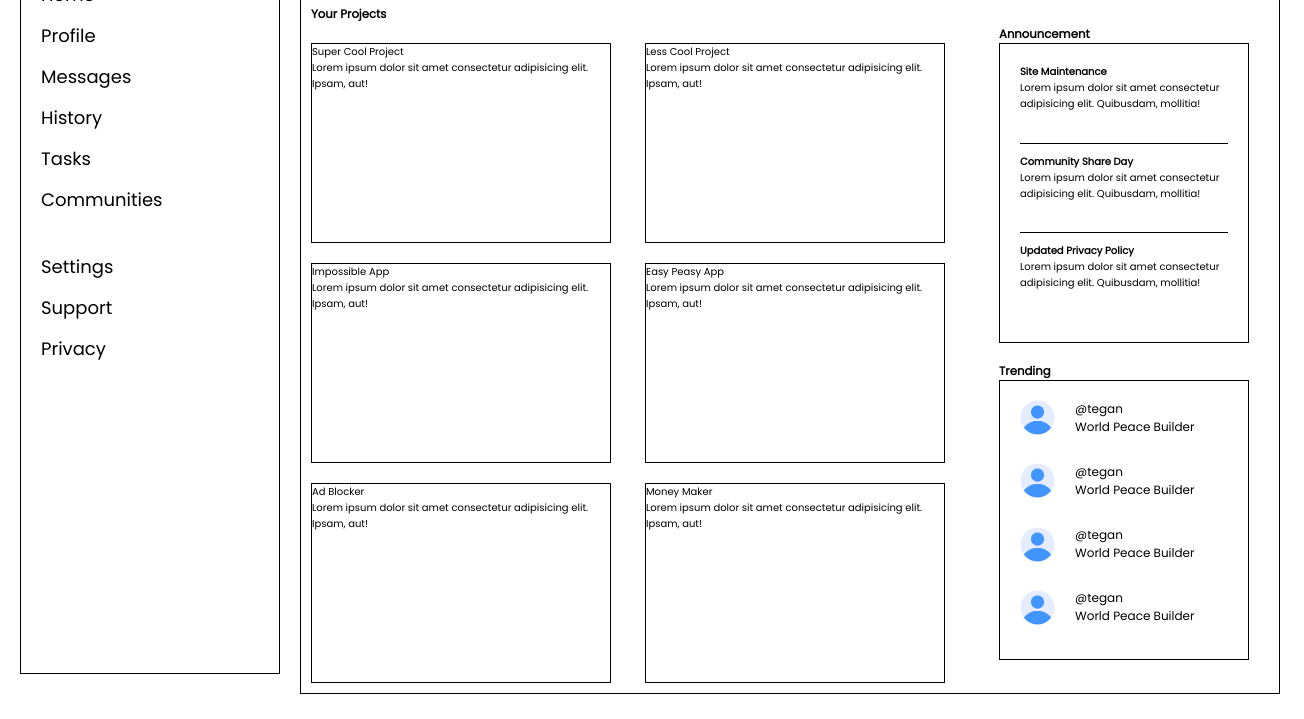
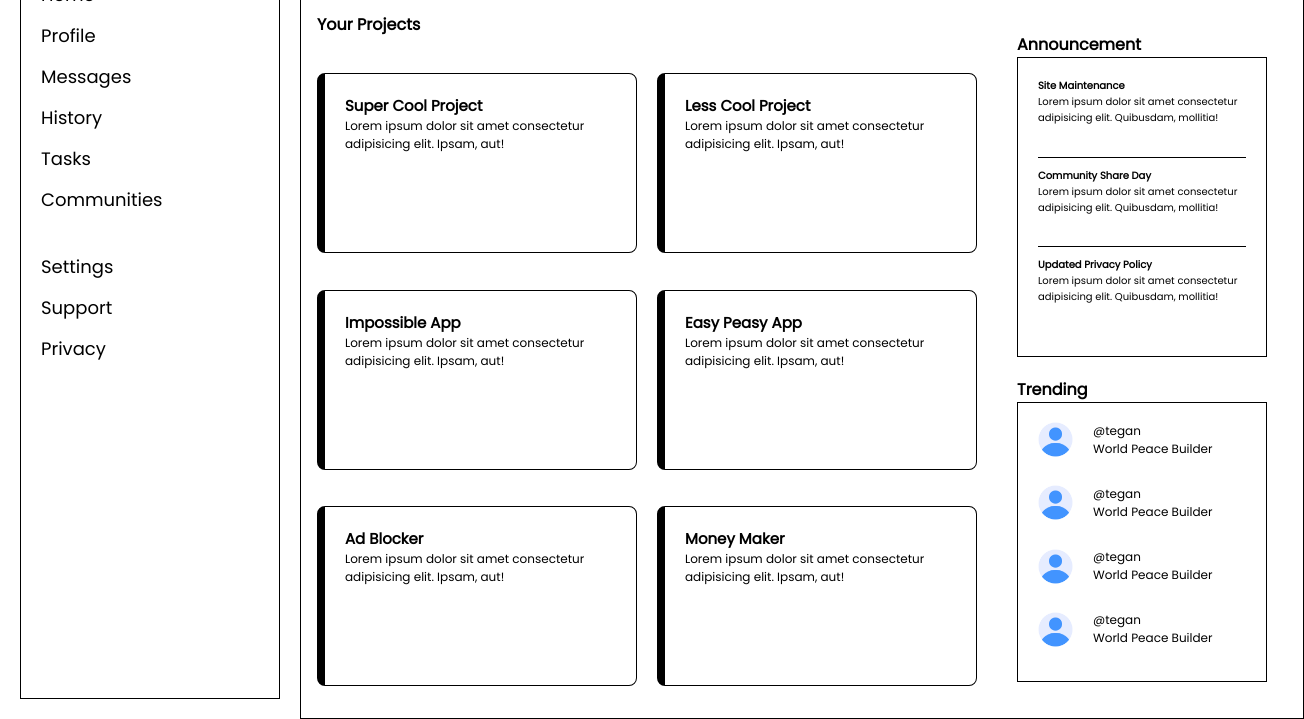
Before and after one commit to abhijeet3001/odin-admin-dashboard, a plain HTML site: page index.html in a window 1280 px wide. Shown: the part 135-854 px from the top of the page, 1304 px wide, since content can reach past the window. Before the commit the page ends 829 px from the top, so only its background shows below. Drawn offline with Linux system fonts and the light colour scheme.

Commit message:
Style Card

```diff
--- a/style.css
+++ b/style.css
@@ -89,8 +89,11 @@ body {
 .main-content {
   display: grid;
   grid-template-columns: 1fr auto;
-  padding: 1rem;
+  padding: 1.6rem;
   gap: 2rem;
+}
+.main-content h3{
+  font-size: 1.6rem;
 }
 .projects {
   display: grid;
@@ -100,10 +103,18 @@ body {
 .projects h3 {
   grid-column: 1/-1;
 }
-.card {
-  height: 200px;
-  width: 300px;
+.projects > .card {
+  height: 180px;
+  width: 320px;
   border: 1px solid #000;
+  font-size: 1.2rem;
+  padding: 2rem;
+  border-left: 8px solid #000;
+  border-radius: 8px;
+}
+.projects > .card p:first-child {
+  font-weight: bold;
+  font-size: 1.5rem;
 }
 .featured-sidebar > div {
   margin: 2rem;
@@ -113,6 +124,7 @@ body {
   height: 300px;
   width: 250px;
   padding: 2rem;
+  border: 1px solid #000;
 }
 .announcement div:nth-child(n + 2) {
   padding-top: 1rem;
@@ -121,7 +133,7 @@ body {
 .announcement > .card-item p:first-child {
   font-weight: bold;
 }
-.trending.card{
+.trending.card {
   height: 280px;
   padding-top: 5px;
 }
@@ -132,7 +144,7 @@ body {
   gap: 20px;
   font-size: 1.2rem;
 }
-.trending img{
+.trending img {
   height: 3.5rem;
 }
 img {
```
